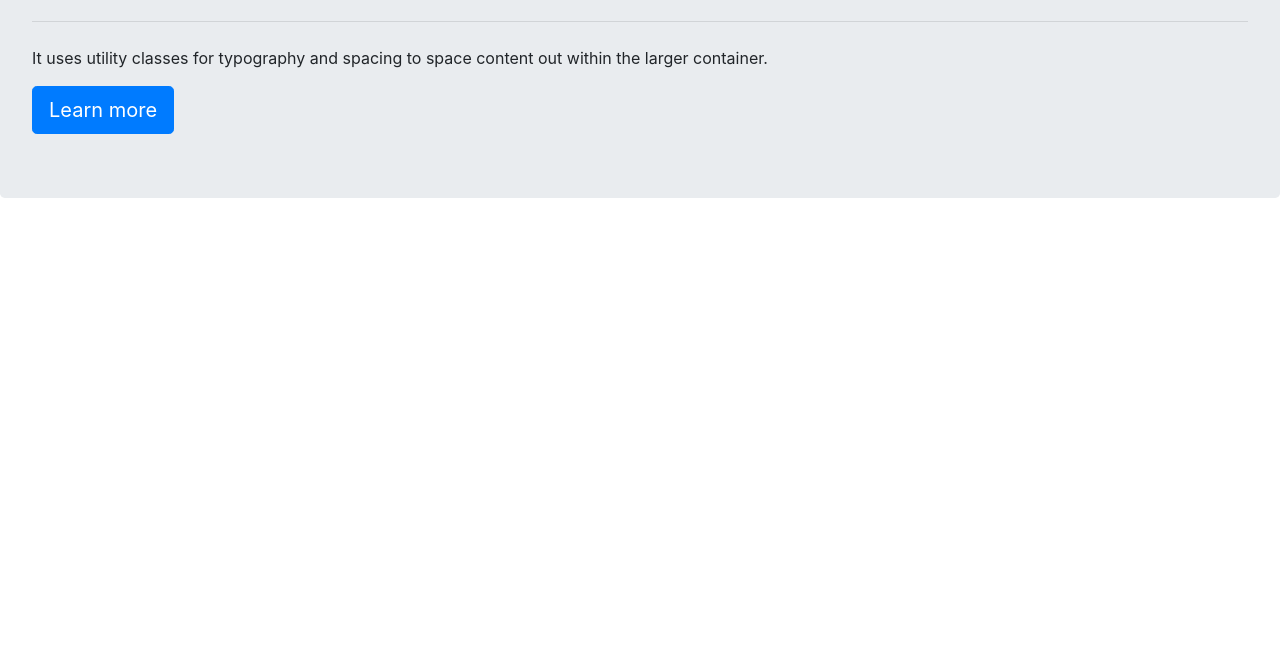
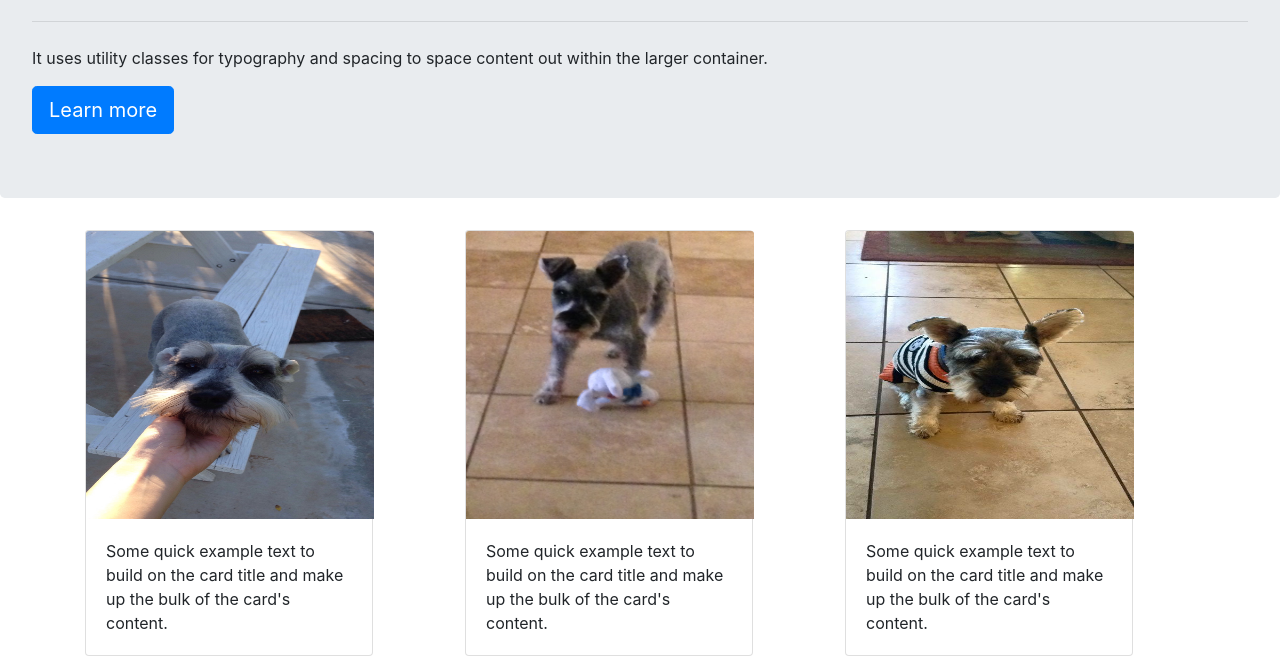
Before and after one commit to nbrobston/project2group-group5, a plain HTML site: page index.html in a window 1280 px wide. Shown: the part 172-828 px from the top of the page. Before the commit the page ends 800 px from the top, so only its background shows below. Drawn offline with nearby package versions, Linux system fonts and the light colour scheme.

Commit message:
add imgs cards

```diff
--- a/index.html
+++ b/index.html
@@ -22,7 +22,35 @@
 </div>
 <!--    end of jumbotron-->
 
+<div class="container">
+    <div class="row">
+        <div class="col">
+            <div class="card" style="width: 18rem">
+                <img src="img/dog1.jpg" class="card-img-top" alt="..." style="height: 18rem; width: 18rem">
+                <div class="card-body">
+                    <p class="card-text">Some quick example text to build on the card title and make up the bulk of the card's content.</p>
+                </div>
+            </div>
+        </div>
+        <div class="col">
+            <div class="card" style="width: 18rem;">
+                <img src="img/dog2.jpg" class="card-img-top" alt="..." style="height: 18rem; width: 18rem">
+                <div class="card-body">
+                    <p class="card-text">Some quick example text to build on the card title and make up the bulk of the card's content.</p>
+                </div>
+            </div>
+        </div>
+        <div class="col">
+            <div class="card" style="width: 18rem;">
+                <img src="img/dog3.jpg" class="card-img-top" alt="..." style="height: 18rem; width: 18rem">
+                <div class="card-body">
+                    <p class="card-text">Some quick example text to build on the card title and make up the bulk of the card's content.</p>
+                </div>
+            </div>
+        </div>
+    </div>
 
+</div>
 
 
     <!-- Optional JavaScript -->
```
